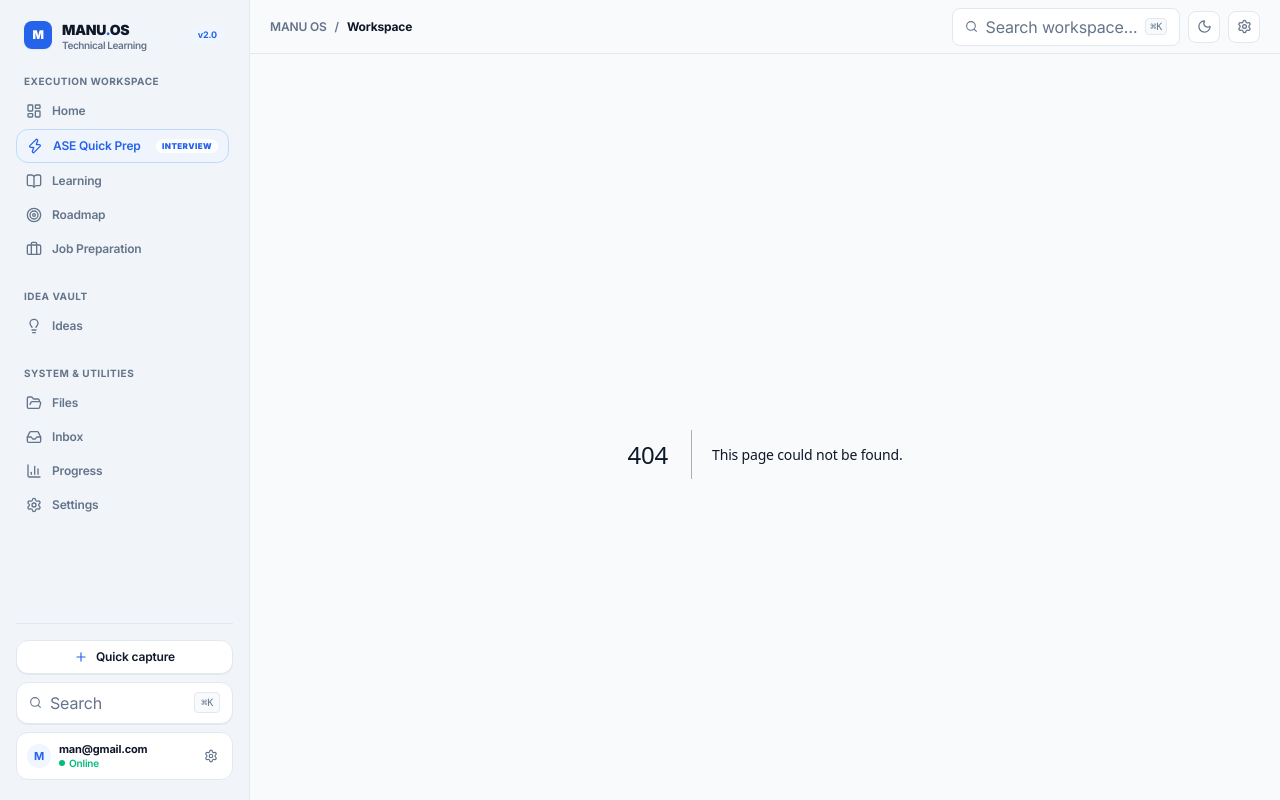
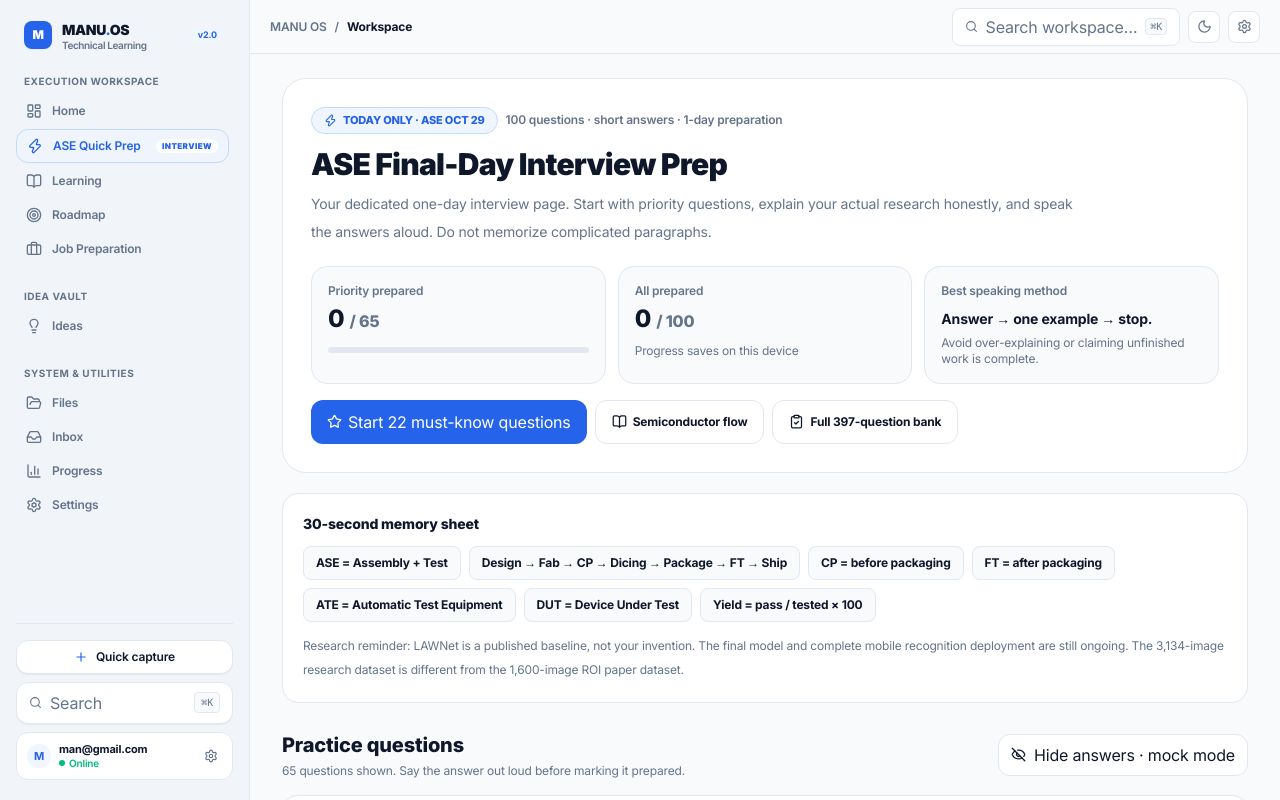
Before and after one commit to manideepreddyyanala4-svg/MANU-LEARNING_OS, a Next.js app: page /ase-final-day in a window 1280 px wide. Before the commit this address had no page. Shown: the top 800 px of the page. Built offline with nearby package versions, Linux system fonts and the light colour scheme.

Commit message:
Add dedicated ASE final-day study route

```diff
--- /dev/null
+++ b/app/ase-final-day/page.tsx
@@ -0,0 +1,11 @@
+import type { Metadata } from 'next';
+import { AseFinalDayPrep } from '@/components/ase-final-day-prep';
+
+export const metadata: Metadata = {
+  title: 'ASE Final-Day Interview Prep — MANU OS',
+  description: 'One-day ASE PTE interview revision with 100 short answers, Chinese survival and research defense.',
+};
+
+export default function AseFinalDayPage() {
+  return <AseFinalDayPrep />;
+}
```
